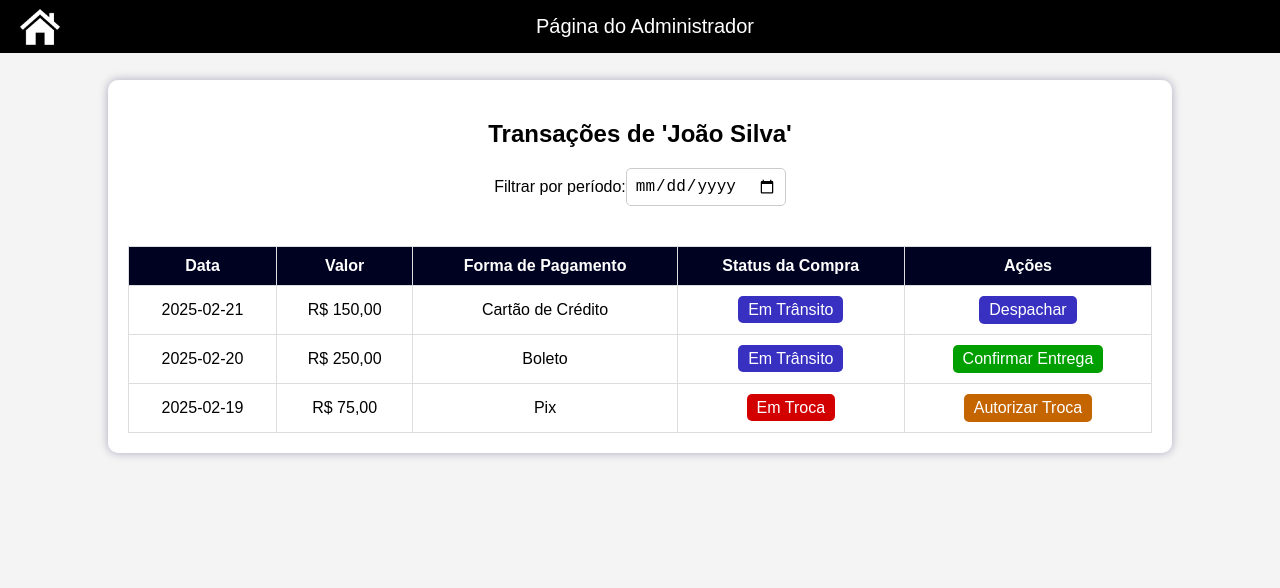
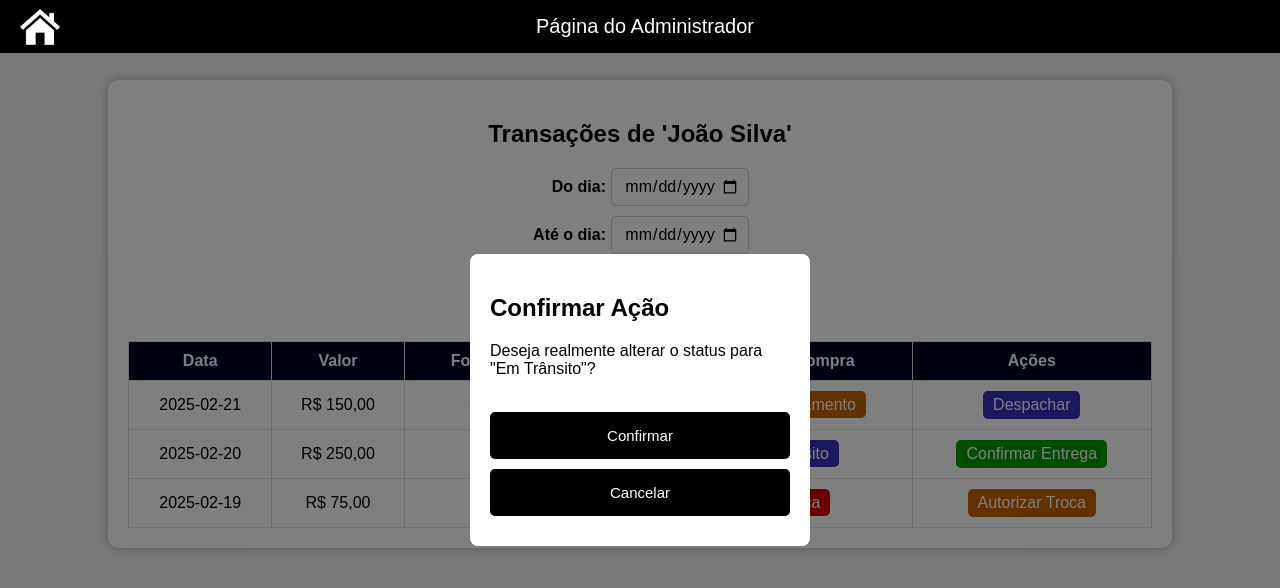
Before and after one commit to fabi0casa/e-commerce-Livros, a plain HTML site: page Outros/Protótipo CRUD clientes/transacoes.html in a window 1280 px wide. Both pictures are taken after a click on the button "Despachar". Drawn offline with Linux system fonts and the light colour scheme.

Commit message:
finalizando estilização do 'ver transações'

```diff
--- a/Outros/Protótipo CRUD clientes/menuAdmin.css
+++ b/Outros/Protótipo CRUD clientes/menuAdmin.css
@@ -1,3 +1,7 @@
+*{
+    font-family: Arial, sans-serif;
+}
+
 body {
     display: flex;
     flex-direction: column;
@@ -47,6 +51,25 @@ a {
     justify-content: center; /* Centraliza os itens horizontalmente */
     max-width: 60%; /* Define um tamanho máximo para os filtros */
     width: 100%; /* Garante que ele não ultrapasse o tamanho máximo */
+}
+
+.filters button {
+    width: 120px;
+    height: 50px;
+    background-color: #000222;
+    color: white;
+    border: none;
+    padding: 10px 15px;
+    font-size: 16px;
+    cursor: pointer;
+    border-radius: 5px;
+    display: block;
+    text-align: center;
+}
+
+.filters button:hover {
+    transition: 0.2s;
+    background-color: #000222d2;
 }
 
 input, button {
--- a/Outros/Protótipo CRUD clientes/tabelaTransacoes.css
+++ b/Outros/Protótipo CRUD clientes/tabelaTransacoes.css
@@ -26,17 +26,64 @@ th {
     background-color: #000222;
     color: rgb(255, 255, 255);
 }
+
 .filter-container {
     display: flex;
-    justify-content: space-between;
-    align-items: center;
+    flex-direction: column; /* Faz com que os elementos fiquem um abaixo do outro */
+    align-items: center; /* Centraliza os itens na horizontal */
+    gap: 10px; /* Adiciona um espaçamento entre os elementos */
     margin-bottom: 20px;
 }
+
+.filter-container label {
+    font-weight: bold;
+}
+
 .filter-container input {
     padding: 8px;
     border: 1px solid #ccc;
     border-radius: 5px;
+    width: 200px; /* Define um tamanho padrão para os inputs */
+    text-align: center; /* Centraliza o texto dentro do input */
 }
+
+.filter-container button {
+    width: 220px; /* Mantém um tamanho uniforme */
+    background-color: #000222;
+    color: white;
+    border: none;
+    padding: 10px 15px;
+    font-size: 15px;
+    cursor: pointer;
+    border-radius: 5px;
+    display: block;
+    text-align: center;
+}
+
+.filter-container button:hover {
+    transition: 0.2s;
+    background-color: #000222d2;
+}
+.filter-group {
+    display: flex;
+    align-items: center;
+    gap: 5px;
+}
+
+.filter-group label {
+    font-weight: bold;
+    width: 75px; /* Define uma largura fixa para alinhar os textos */
+    text-align: right; /* Alinha o texto do label à direita */
+}
+
+.filter-group input {
+    padding: 8px;
+    border: 1px solid #ccc;
+    border-radius: 5px;
+    width: 120px;
+    text-align: center;
+}
+
 .status-btn {
     padding: 5px 10px;
     border: none;
--- a/Outros/Protótipo CRUD clientes/transacoes.html
+++ b/Outros/Protótipo CRUD clientes/transacoes.html
@@ -14,11 +14,18 @@
     </header>
     <div class="container">
         <h2>Transações de 'João Silva'</h2>
+        <div class="filter-container">
+            <div class="filter-group">
+                <label for="startDate">Do dia:</label>
+                <input type="date" id="startDate">
+            </div>
+            <div class="filter-group">
+                <label for="endDate">Até o dia:</label>
+                <input type="date" id="endDate">
+            </div>
+            <button>Pesquisar</button>
+        </div>
 
-        <div class="filter-container">
-            <label for="filterDate">Filtrar por período:</label>
-            <input type="date" id="filterDate">
-        </div>
 
         <table>
             <thead>
@@ -35,47 +42,102 @@
                     <td>2025-02-21</td>
                     <td>R$ 150,00</td>
                     <td>Cartão de Crédito</td>
-                    <td><span class="status-btn processando">Em Processamento</span></td>
+                    <td class="status-cell"><span class="status-btn processando">Em Processamento</span></td>
                     <td>
-                        <button class="status-btn transito" onclick="alterarStatus(this, 'Em Trânsito')">Despachar</button>
+                        <button class="status-btn transito" onclick="confirmarAcao(this, 'Em Trânsito')">Despachar</button>
                     </td>
                 </tr>
                 <tr>
                     <td>2025-02-20</td>
                     <td>R$ 250,00</td>
                     <td>Boleto</td>
-                    <td><span class="status-btn transito">Em Trânsito</span></td>
+                    <td class="status-cell"><span class="status-btn transito">Em Trânsito</span></td>
                     <td>
-                        <button class="status-btn entregue" onclick="alterarStatus(this, 'Entregue')">Confirmar Entrega</button>
+                        <button class="status-btn entregue" onclick="confirmarAcao(this, 'Entregue')">Confirmar Entrega</button>
                     </td>
                 </tr>
                 <tr>
                     <td>2025-02-19</td>
                     <td>R$ 75,00</td>
                     <td>Pix</td>
-                    <td><span class="status-btn troca">Em Troca</span></td>
+                    <td class="status-cell"><span class="status-btn troca">Em Troca</span></td>
                     <td>
-                        <button class="status-btn processando" onclick="alterarStatus(this, 'Troca Autorizada')">Autorizar Troca</button>
+                        <button class="status-btn processando" onclick="confirmarAcao(this, 'Troca Autorizada', true)">Autorizar Troca</button>
                     </td>
                 </tr>
             </tbody>
         </table>
     </div>
+
+    <!-- Modal de Confirmação -->
+    <div id="modalConfirmacao" class="modal">
+        <div class="modal-content">
+            <h2>Confirmar Ação</h2>
+            <p id="modalText"></p>
+            <div id="checkboxContainer" style="display: none;">
+                <input type="checkbox" id="retornaEstoque">
+                <label for="retornaEstoque">Retornar itens ao estoque</label>
+            </div>
+            </br>
+            <button id="confirmarBtn">Confirmar</button>
+            <button onclick="fecharModal()">Cancelar</button>
+        </div>
+    </div>
+
     <script>
-        function alterarStatus(button, novoStatus) {
-            var row = button.closest('tr');
-            var statusCell = row.cells[3];
-            statusCell.innerHTML = `<span class="status-btn ${getClass(novoStatus)}">${novoStatus}</span>`;
-            //button.remove();
+        let botaoClicado;
+        let novoStatus;
+        let precisaCheckbox = false;
+
+        function confirmarAcao(botao, status, checkbox = false) {
+            botaoClicado = botao;
+            novoStatus = status;
+            precisaCheckbox = checkbox;
+
+            document.getElementById("modalText").innerText = `Deseja realmente alterar o status para "${status}"?`;
+            document.getElementById("checkboxContainer").style.display = checkbox ? "block" : "none";
+            document.getElementById("modalConfirmacao").style.display = "flex";
+        }
+
+        function fecharModal() {
+            document.getElementById("modalConfirmacao").style.display = "none";
+        }
+
+        document.getElementById("confirmarBtn").addEventListener("click", function() {
+            alterarStatus(botaoClicado, novoStatus);
+            fecharModal();
+        });
+
+        function alterarStatus(botao, status) {
+            let row = botao.closest("tr");
+            let statusCell = row.querySelector(".status-cell");
+
+            if (!statusCell) return;
+
+            statusCell.innerHTML = `<span class="status-btn ${getClass(status)}">${status}</span>`;
+            botao.outerHTML = novoBotao(status);
+        }
+
+        function novoBotao(status) {
+            switch (status) {
+                case "Em Trânsito":
+                    return `<button class="status-btn entregue" onclick="confirmarAcao(this, 'Entregue')">Confirmar Entrega</button>`;
+                case "Entregue":
+                    return `<span class="status-btn finalizado">Finalizado</span>`;
+                case "Troca Autorizada":
+                    return `<span class="status-btn troca-autorizada">Troca Autorizada</span>`;
+                default:
+                    return "";
+            }
         }
 
         function getClass(status) {
-            switch(status) {
-                case 'Em Processamento': return 'processando';
-                case 'Em Trânsito': return 'transito';
-                case 'Entregue': return 'entregue';
-                case 'Troca Autorizada': return 'troca';
-                default: return '';
+            switch (status) {
+                case "Em Processamento": return "processando";
+                case "Em Trânsito": return "transito";
+                case "Entregue": return "entregue";
+                case "Troca Autorizada": return "troca";
+                default: return "";
             }
         }
     </script>
```
Also changed, not shown: Outros/Protótipo CRUD clientes/gerenciarClientes.html (+0 -1 lines).
